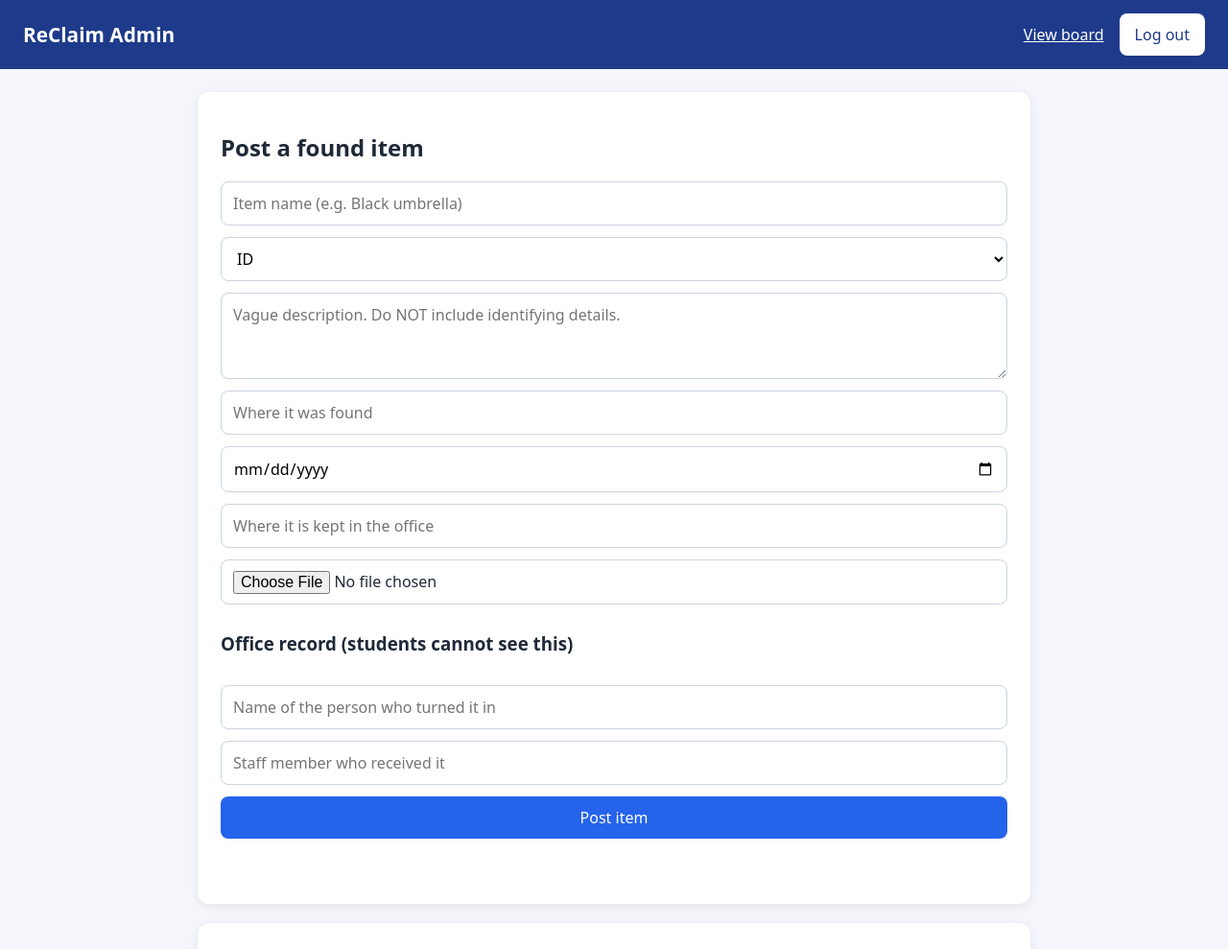
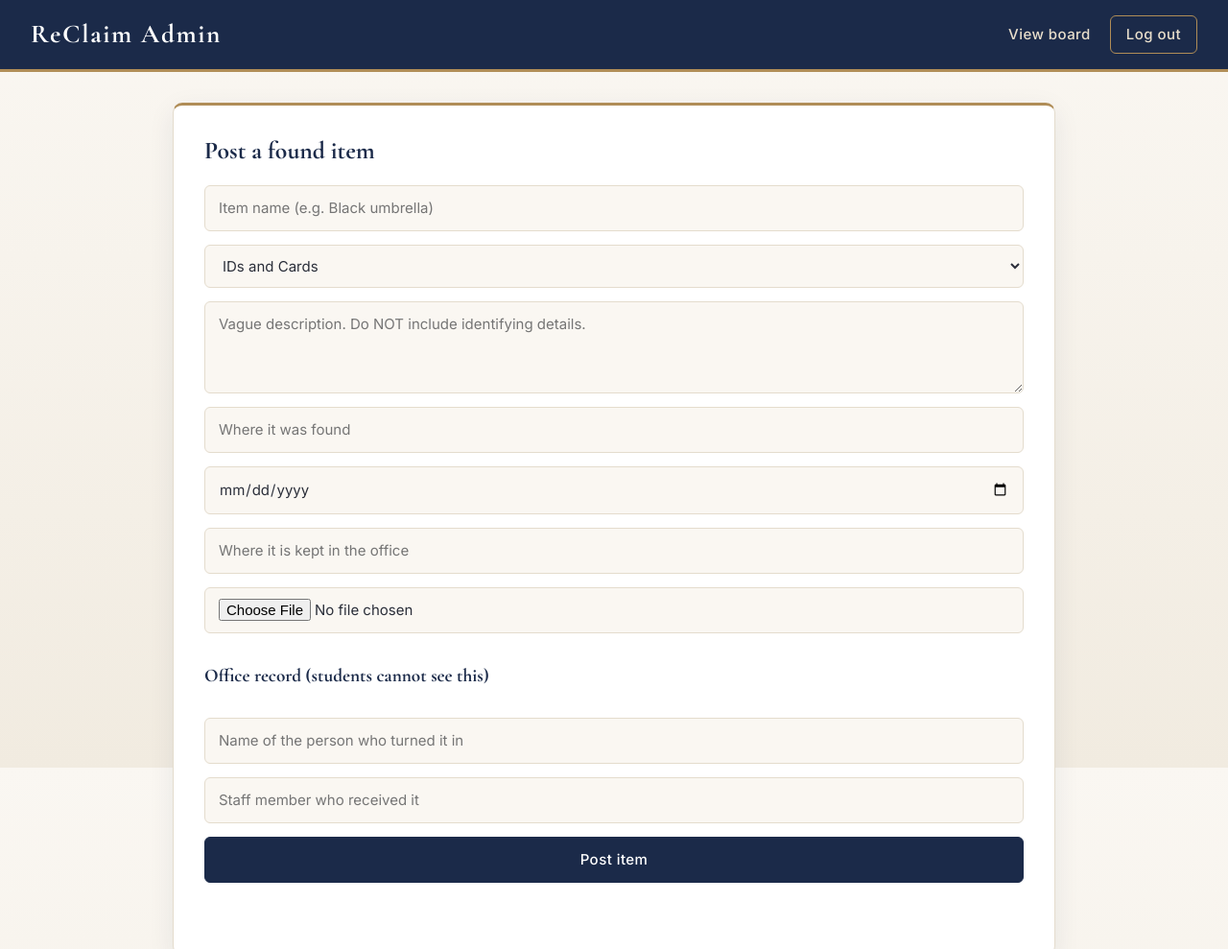
Before and after one commit to KiyoKiyosk/ReClaim, a plain HTML site: page admin.html in a window 1280 px wide. Shown: the top 989 px of the page at 96% size. Drawn offline with nearby package versions, Linux system fonts and the light colour scheme; no server answers.

Commit message:
Version 1.1 of ReClaim

```diff
--- a/admin.html
+++ b/admin.html
@@ -18,11 +18,15 @@
       <form id='item-form'>
         <input id='title' placeholder='Item name (e.g. Black umbrella)' required>
         <select id='category' required>
-          <option value='ID'>ID</option>
-          <option value='Umbrella'>Umbrella</option>
-          <option value='Calculator'>Calculator</option>
-          <option value='Bottle'>Bottle</option>
-          <option value='Bag'>Bag</option>
+          <option value='IDs and Cards'>IDs and Cards</option>
+          <option value='Wallets'>Wallets</option>
+          <option value='Bags'>Bags</option>
+          <option value='Gadgets'>Gadgets</option>
+          <option value='Keys'>Keys</option>
+          <option value='Books and Supplies'>Books and Supplies</option>
+          <option value='Bottles and Lunch'>Bottles and Lunch</option>
+          <option value='Clothing and Accessories'>Clothing and Accessories</option>
+          <option value='Umbrellas'>Umbrellas</option>
           <option value='Other'>Other</option>
         </select>
         <textarea id='description' placeholder='Vague description. Do NOT include identifying details.' required></textarea>
--- a/css/style.css
+++ b/css/style.css
@@ -1,117 +1,211 @@
+@import url('https://fonts.googleapis.com/css2?family=Cormorant+Garamond:wght@500;600;700&family=Inter:wght@400;500;600&display=swap');
+
+:root {
+  --navy: #1b2a49;
+  --navy-light: #2c3f68;
+  --gold: #b08d57;
+  --gold-soft: #e9dfcc;
+  --cream: #faf7f2;
+  --cream-dark: #f1ebe0;
+  --text: #2b2f3a;
+  --muted: #6b7280;
+  --border: #e4dccd;
+  --white: #ffffff;
+  --danger: #8b2e3c;
+  --serif: 'Cormorant Garamond', Georgia, 'Times New Roman', serif;
+  --sans: 'Inter', system-ui, -apple-system, 'Segoe UI', Arial, sans-serif;
+}
+
 * { box-sizing: border-box; }
 
 body {
   margin: 0;
-  font-family: system-ui, -apple-system, 'Segoe UI', Roboto, Arial, sans-serif;
-  background: #f4f6fb;
-  color: #1f2937;
-  line-height: 1.5;
+  min-height: 100vh;
+  font-family: var(--sans);
+  font-size: 15px;
+  line-height: 1.6;
+  color: var(--text);
+  background: linear-gradient(180deg, var(--cream) 0%, var(--cream-dark) 100%);
+  background-attachment: fixed;
 }
 
+::selection { background: var(--gold-soft); }
+
+h1, h2, h3 {
+  font-family: var(--serif);
+  color: var(--navy);
+  line-height: 1.15;
+  font-weight: 700;
+}
+h1 { font-size: 2rem; }
+h2 { font-size: 1.6rem; }
+h3 { font-size: 1.2rem; }
+
+a { color: var(--navy-light); }
+a:hover { color: var(--gold); }
+
+/* ---------- Header ---------- */
 header {
   display: flex;
   align-items: center;
-  gap: 16px;
-  padding: 14px 24px;
-  background: #1e3a8a;
-  color: #ffffff;
+  gap: 20px;
+  padding: 16px 32px;
+  background: var(--navy);
+  color: var(--white);
+  border-bottom: 3px solid var(--gold);
 }
-header h1 { margin: 0; font-size: 1.3rem; margin-right: auto; }
-header a { color: #ffffff; }
+header h1 {
+  margin: 0 auto 0 0;
+  font-size: 1.7rem;
+  letter-spacing: 0.06em;
+  color: var(--white);
+}
+header a {
+  color: var(--gold-soft);
+  text-decoration: none;
+  font-weight: 500;
+  letter-spacing: 0.03em;
+}
+header a:hover { color: var(--white); }
 
-main { max-width: 900px; margin: 24px auto; padding: 0 16px; }
-
-h1, h2, h3 { line-height: 1.2; }
+/* ---------- Layout ---------- */
+main { max-width: 960px; margin: 32px auto; padding: 0 20px; }
 
 .card {
-  background: #ffffff;
-  border-radius: 12px;
-  padding: 24px;
-  margin: 24px auto;
-  max-width: 520px;
-  box-shadow: 0 2px 10px rgba(0, 0, 0, 0.08);
+  background: var(--white);
+  border: 1px solid var(--border);
+  border-top: 3px solid var(--gold);
+  border-radius: 10px;
+  padding: 32px;
+  margin: 8vh auto;
+  max-width: 480px;
+  box-shadow: 0 8px 28px rgba(27, 42, 73, 0.08);
 }
-main .card { max-width: none; margin: 0 0 20px; }
+.card h1 { text-align: center; margin-top: 0; }
+main .card { max-width: none; margin: 0 0 24px; }
+main .card h2 { margin-top: 0; }
+main.card { margin: 5vh auto; max-width: 640px; }
 
-form { display: flex; flex-direction: column; gap: 12px; }
+/* ---------- Forms ---------- */
+form { display: flex; flex-direction: column; gap: 14px; }
 
 input, select, textarea {
   width: 100%;
-  padding: 10px 12px;
-  border: 1px solid #cbd5e1;
-  border-radius: 8px;
+  padding: 11px 14px;
+  border: 1px solid var(--border);
+  border-radius: 6px;
   font: inherit;
-  background: #ffffff;
+  color: var(--text);
+  background: var(--cream);
+  transition: border-color 0.2s, box-shadow 0.2s, background 0.2s;
 }
-input[type='checkbox'] { width: auto; margin-right: 8px; }
-textarea { min-height: 90px; resize: vertical; }
-label { font-size: 0.95rem; }
+input:focus, select:focus, textarea:focus {
+  outline: none;
+  border-color: var(--gold);
+  background: var(--white);
+  box-shadow: 0 0 0 3px rgba(176, 141, 87, 0.2);
+}
+input[type='checkbox'] { width: auto; margin-right: 8px; accent-color: var(--navy); }
+textarea { min-height: 96px; resize: vertical; }
+label { font-size: 0.9rem; color: var(--muted); }
 
 button {
-  padding: 10px 16px;
-  border: none;
-  border-radius: 8px;
-  background: #2563eb;
-  color: #ffffff;
+  padding: 11px 22px;
+  border: 1px solid var(--navy);
+  border-radius: 6px;
+  background: var(--navy);
+  color: var(--white);
   font: inherit;
+  font-weight: 500;
+  letter-spacing: 0.03em;
   cursor: pointer;
+  transition: background 0.2s, border-color 0.2s;
 }
-button:hover { background: #1d4ed8; }
-header button { background: #ffffff; color: #1e3a8a; }
-header button:hover { background: #e5e7eb; }
+button:hover { background: var(--navy-light); border-color: var(--gold); }
 
-a { color: #2563eb; }
+header button {
+  background: transparent;
+  border: 1px solid var(--gold);
+  color: var(--gold-soft);
+  padding: 7px 16px;
+}
+header button:hover { background: var(--gold); color: var(--navy); }
 
-.error { color: #b91c1c; min-height: 1.2em; margin: 0; }
+.error { color: var(--danger); min-height: 1.2em; margin: 0; font-size: 0.9rem; }
+#msg { font-size: 0.9rem; }
 
-/* board */
-main > input, main > select { width: auto; margin: 0 8px 16px 0; }
-main > input { min-width: 240px; }
+/* ---------- Board ---------- */
+main > p { color: var(--muted); }
+main > input, main > select { width: auto; margin: 0 10px 20px 0; }
+main > input { min-width: 260px; }
 
 .grid {
   display: grid;
-  grid-template-columns: repeat(auto-fill, minmax(200px, 1fr));
-  gap: 16px;
+  grid-template-columns: repeat(auto-fill, minmax(220px, 1fr));
+  gap: 20px;
 }
+
 .item-card {
   display: block;
-  background: #ffffff;
-  border-radius: 12px;
-  padding: 16px;
+  background: var(--white);
+  border: 1px solid var(--border);
+  border-radius: 10px;
+  padding: 18px;
   text-decoration: none;
   color: inherit;
-  box-shadow: 0 2px 8px rgba(0, 0, 0, 0.08);
+  box-shadow: 0 2px 10px rgba(27, 42, 73, 0.06);
+  transition: transform 0.2s, box-shadow 0.2s, border-color 0.2s;
 }
-.item-card:hover { box-shadow: 0 4px 14px rgba(0, 0, 0, 0.15); }
-.item-card h3 { margin: 0 0 4px; }
-.item-card p { margin: 0 0 10px; color: #6b7280; }
-.item-card img, #d-photo { max-width: 100%; border-radius: 8px; }
+.item-card:hover {
+  transform: translateY(-3px);
+  border-color: var(--gold);
+  box-shadow: 0 10px 24px rgba(27, 42, 73, 0.12);
+}
+.item-card h3 { margin: 0 0 2px; }
+.item-card p { margin: 0 0 12px; color: var(--muted); font-size: 0.9rem; }
+.item-card img, #d-photo {
+  display: block;
+  width: 100%;
+  border-radius: 6px;
+  margin-bottom: 12px;
+}
+#d-photo { max-width: 360px; margin: 16px 0; }
 
 .badge {
   display: inline-block;
-  padding: 2px 10px;
+  padding: 3px 12px;
   border-radius: 999px;
-  font-size: 0.85rem;
+  font-size: 0.78rem;
   font-weight: 600;
+  letter-spacing: 0.05em;
+  text-transform: uppercase;
 }
-.badge.unclaimed { background: #dcfce7; color: #166534; }
-.badge.pending { background: #fef3c7; color: #92400e; }
-.badge.claimed { background: #e5e7eb; color: #374151; }
+.badge.unclaimed { background: #e4eee4; color: #3b6a46; }
+.badge.pending { background: #f6ecd2; color: #8a6a1f; }
+.badge.claimed { background: #e8e8ee; color: #51566a; }
 
-/* admin list */
+/* ---------- Admin list ---------- */
 .row {
   display: flex;
   align-items: center;
-  gap: 12px;
-  padding: 10px 0;
-  border-bottom: 1px solid #e5e7eb;
+  gap: 14px;
+  padding: 12px 0;
+  border-bottom: 1px solid var(--border);
 }
-.row strong { margin-right: auto; }
-.row select { width: auto; }
-.row button { background: #dc2626; }
-.row button:hover { background: #b91c1c; }
+.row:last-child { border-bottom: none; }
+.row strong { margin-right: auto; font-weight: 500; }
+.row select { width: auto; padding: 8px 12px; }
+.row button { background: transparent; color: var(--danger); border-color: var(--danger); padding: 8px 14px; }
+.row button:hover { background: var(--danger); color: var(--white); border-color: var(--danger); }
 
+/* ---------- Terms and item pages ---------- */
+ol li { margin-bottom: 8px; }
+#d-status { color: var(--gold); }
+
+/* ---------- Small screens ---------- */
 @media (max-width: 600px) {
-  header { flex-wrap: wrap; }
+  header { flex-wrap: wrap; padding: 14px 18px; gap: 10px; }
+  .card { padding: 24px 20px; margin: 4vh 14px; }
+  main > input { min-width: 0; width: 100%; }
   .row { flex-wrap: wrap; }
 }
```
Also changed, not shown: board.html (+9 -5 lines).
